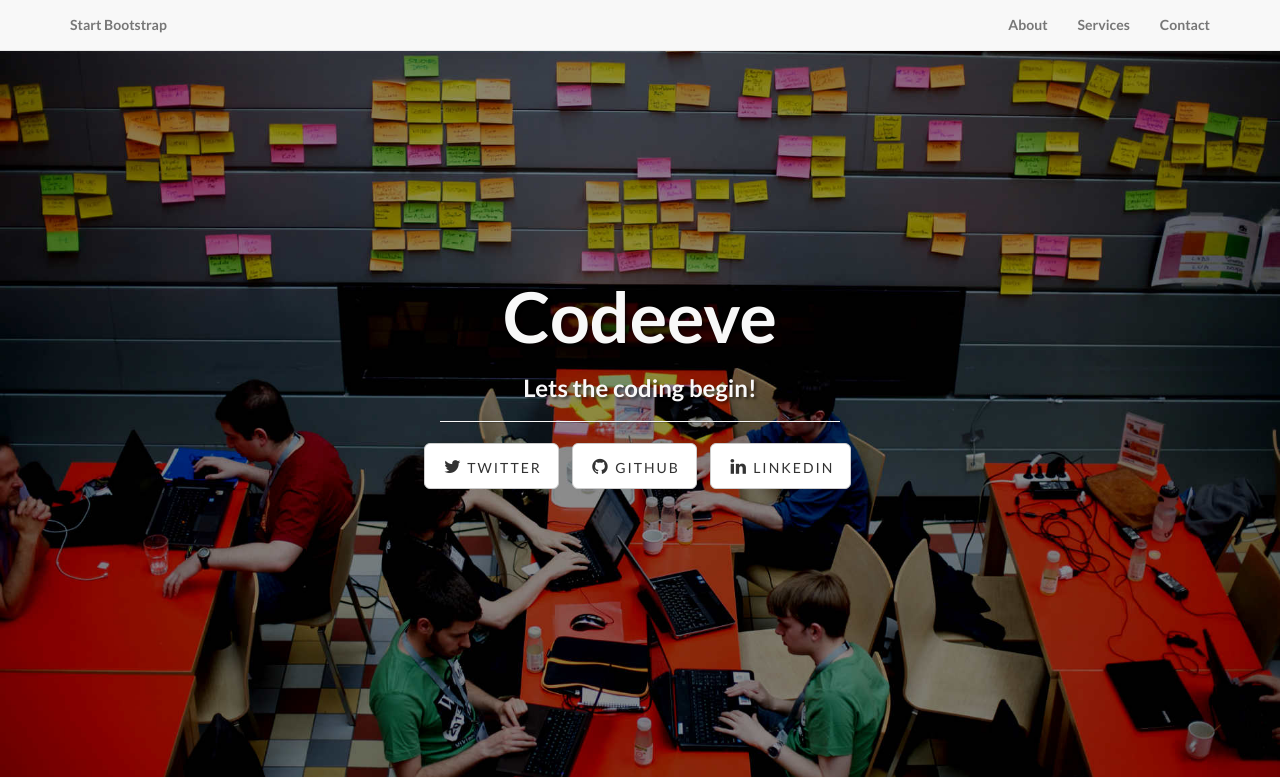
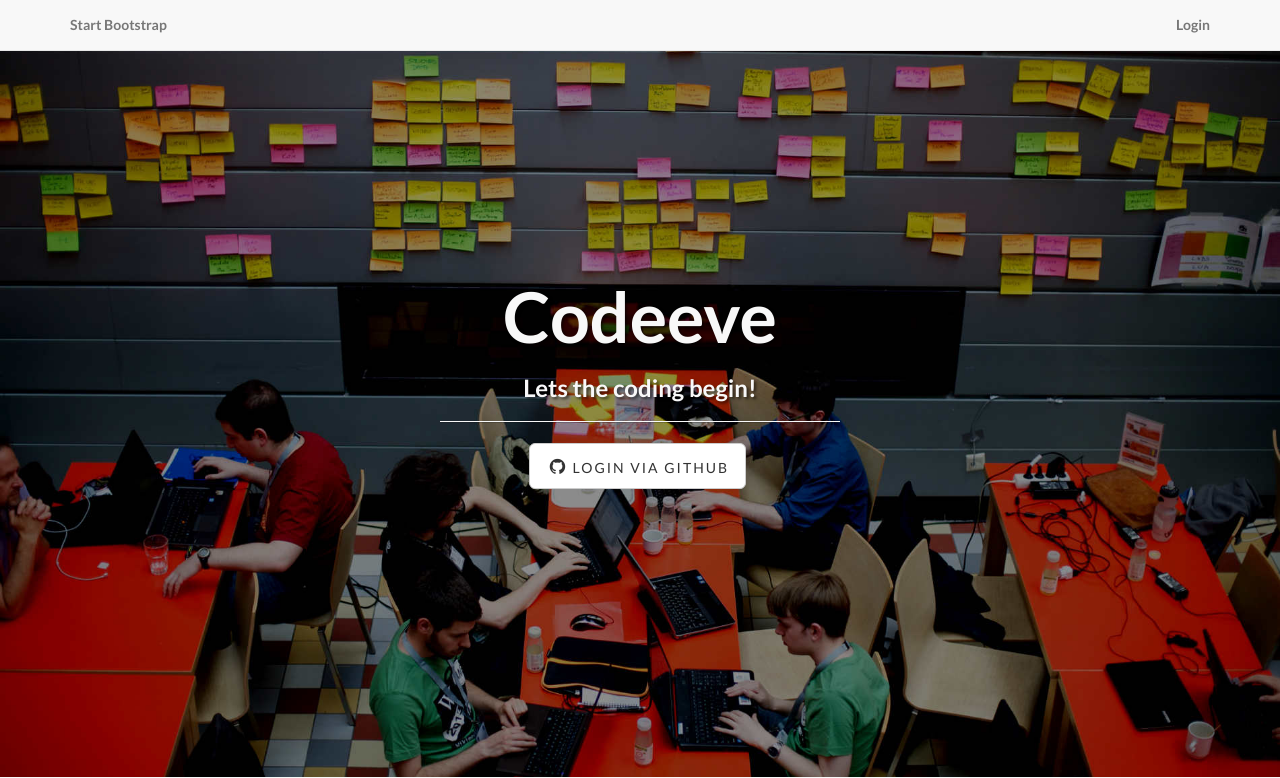
Before and after one commit to lluminita/codeeve, a Django app: page / in a window 1280 px wide. Shown: the top 778 px of the page. Run offline with Django 3.2, Linux system fonts and the light colour scheme; some libraries are stand-ins or nearby versions.

Commit message:
add login/logout in home page

```diff
--- a/codeeve/templates/codeeve/index.html
+++ b/codeeve/templates/codeeve/index.html
@@ -1,3 +1,6 @@
+{% load socialaccount %}
+{% load account %}
+
 <!DOCTYPE html>
 <html lang="en">
 
@@ -48,15 +51,18 @@
             <!-- Collect the nav links, forms, and other content for toggling -->
             <div class="collapse navbar-collapse" id="bs-example-navbar-collapse-1">
                 <ul class="nav navbar-nav navbar-right">
+	            {% if user.is_authenticated %}
                     <li>
-                        <a href="#about">About</a>
+                        <a href="#profile">{% user_display user %}</a>
                     </li>
                     <li>
-                        <a href="#services">Services</a>
+                        <a href="{% url 'account_logout' %}">Logout</a>
                     </li>
+	            {% else %}
                     <li>
-                        <a href="#contact">Contact</a>
+                        <a href="{% provider_login_url "github" process="login" next="/projects" %}">Login</a>
                     </li>
+                {% endif %}
                 </ul>
             </div>
             <!-- /.navbar-collapse -->
@@ -78,13 +84,7 @@
                         <hr class="intro-divider">
                         <ul class="list-inline intro-social-buttons">
                             <li>
-                                <a href="https://twitter.com/SBootstrap" class="btn btn-default btn-lg"><i class="fa fa-twitter fa-fw"></i> <span class="network-name">Twitter</span></a>
-                            </li>
-                            <li>
-                                <a href="https://github.com/IronSummitMedia/startbootstrap" class="btn btn-default btn-lg"><i class="fa fa-github fa-fw"></i> <span class="network-name">Github</span></a>
-                            </li>
-                            <li>
-                                <a href="#" class="btn btn-default btn-lg"><i class="fa fa-linkedin fa-fw"></i> <span class="network-name">Linkedin</span></a>
+                                <a href="{% provider_login_url "github" process="login" next="/projects" %}" class="btn btn-default btn-lg"><i class="fa fa-github fa-fw"></i> <span class="network-name">Login via Github</span></a>
                             </li>
                         </ul>
                     </div>
```
